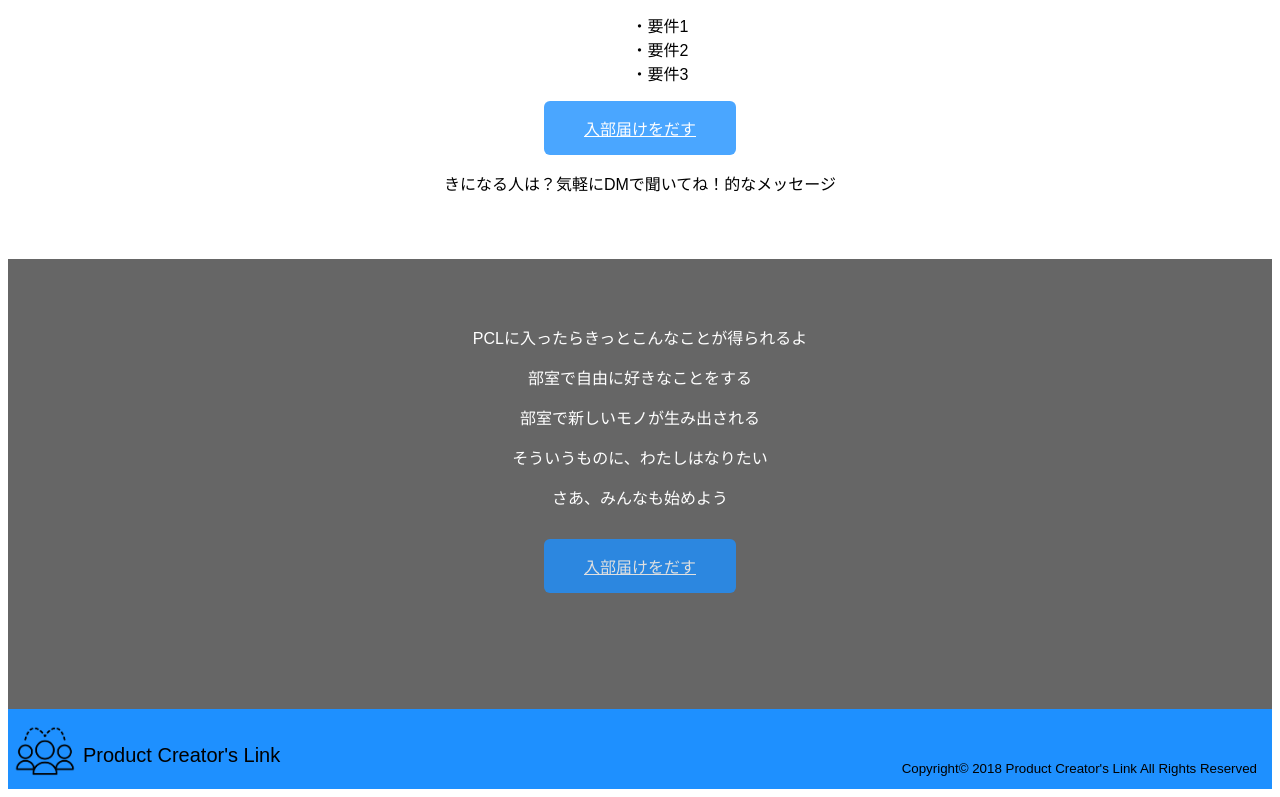
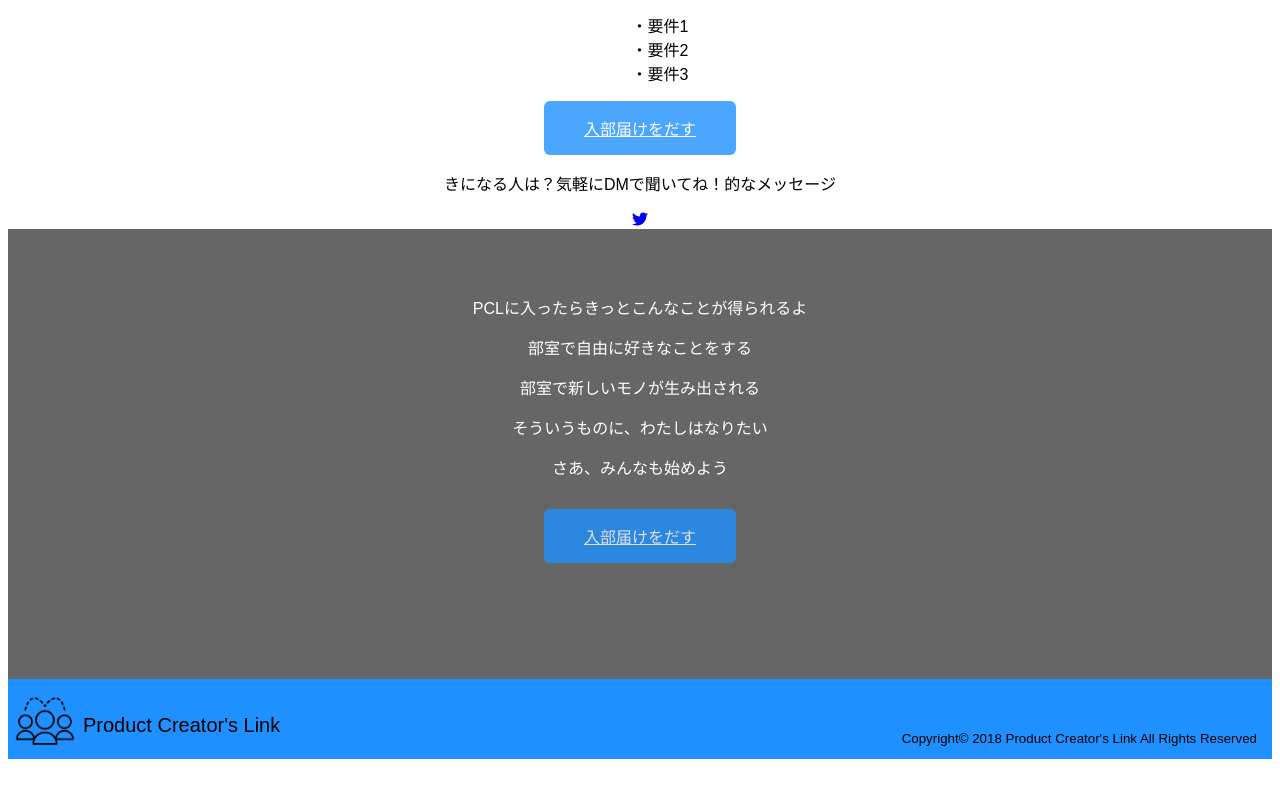
Before and after one commit to mihoijuin/pcl-lp-porin, a plain HTML site: page index.html in a window 1280 px wide. Shown: the part 1395-2192 px from the top of the page. After the commit the page ends 2162 px from the top, so only its background shows below. Drawn offline with Linux system fonts and the light colour scheme.

Commit message:
add Twitter icon

```diff
--- a/index.html
+++ b/index.html
@@ -4,6 +4,7 @@
     <meta charset="utf-8">
     <title>Product Creator's Link</title>
     <link rel="stylesheet" href="stylesheet.css">
+    <link rel="stylesheet" href="https://use.fontawesome.com/releases/v5.0.13/css/all.css" integrity="sha384-DNOHZ68U8hZfKXOrtjWvjxusGo9WQnrNx2sqG0tfsghAvtVlRW3tvkXWZh58N9jp" crossorigin="anonymous">
 
     <meta property="og:title" content="Product Creator's Link">
 		<meta property="og:type" content="website">
@@ -86,7 +87,7 @@
           </ul>
           <a href="https://goo.gl/forms/SDVUcH9E9RoFpgMn2" class="btn entry" target="_new" onclick="gtag('event', 'linkclick', {'event_category': 'outbound','event_label': 'docs.google.com', 'value': 1});">入部届けをだす</a>
           <p>きになる人は？気軽にDMで聞いてね！的なメッセージ</p>
-          <a href="#" class="btn twitter"><span class="fa fa-twitter">Twitter</span></a>
+          <a href="https://twitter.com/seekgeeks_ny" class="twitter"><span class="fab fa-twitter"></span></a>
         </div>
       </div>
     </div>
@@ -104,6 +105,7 @@
       </div>
     </div>
 
+    <!-- Footer -->
     <footer>
       <div class="footer-container">
         <div class="footer-logo">
```
